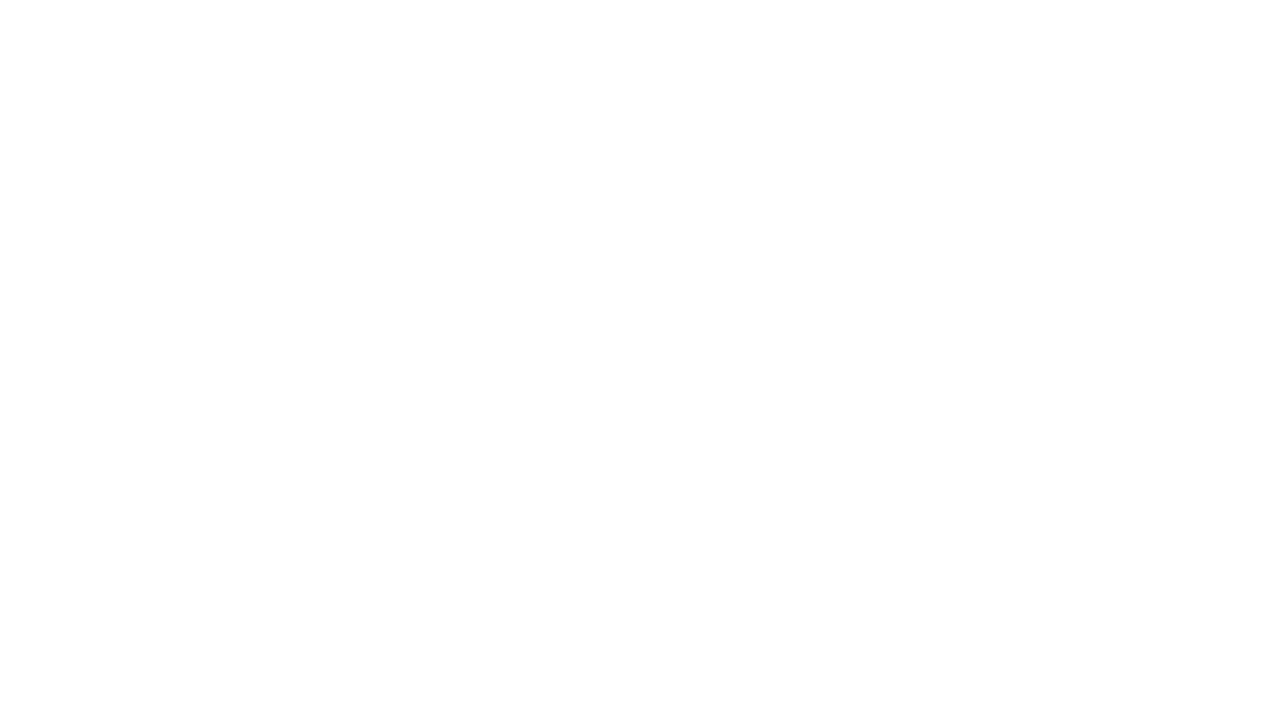
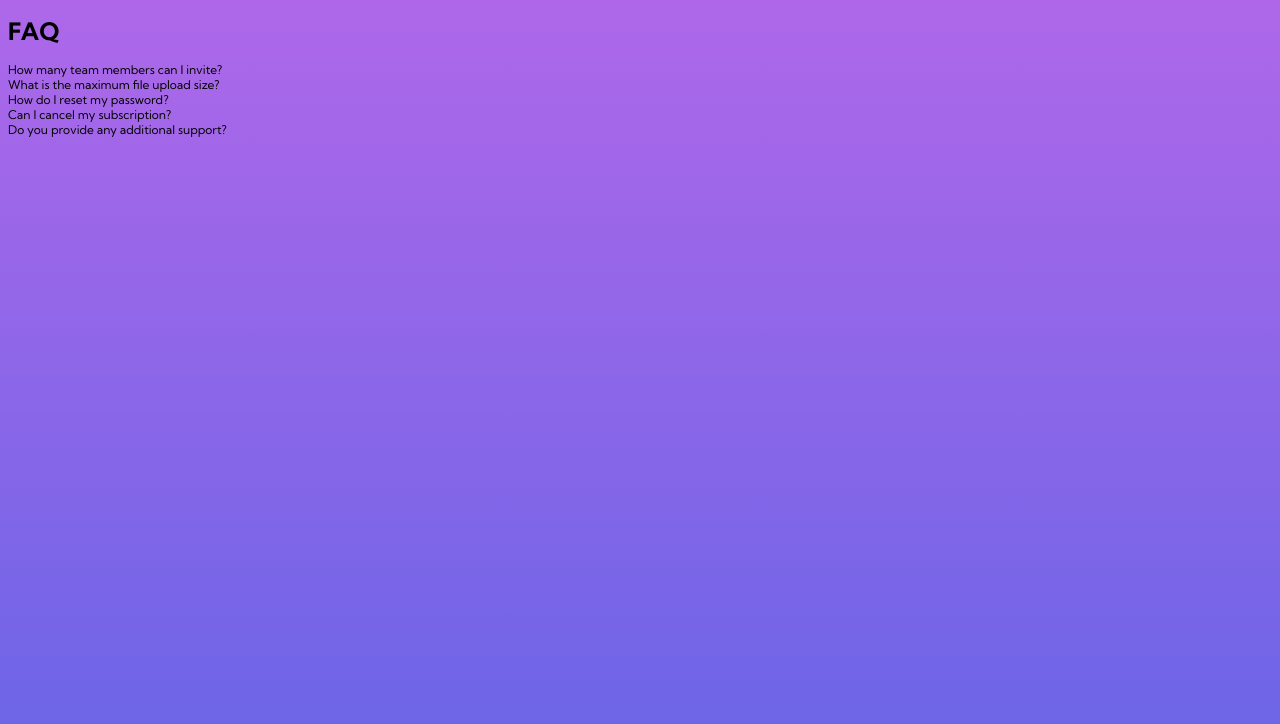
Before and after one commit to rmpcoding/frontend-faq-page, a plain HTML site: page index.html in a window 1280 px wide. Drawn offline with Linux system fonts and the light colour scheme.

Commit message:
Adds styled background, font-family, and div questions to page

```diff
--- a/index.html
+++ b/index.html
@@ -3,8 +3,16 @@
     <head>
         <meta charset="UTF-8" />
         <meta name="viewport" content="width=device-width, initial-scale=1.0" />
+        <link href="https://fonts.googleapis.com/css2?family=Kumbh+Sans:wght@400;700&display=swap" rel="stylesheet">
         <link rel="stylesheet" href="styles.css" />
         <title>FAQ Accordion Card</title>
     </head>
-    <body></body>
+    <body>
+        <h1>FAQ</h1>
+        <div>How many team members can I invite?</div>
+        <div>What is the maximum file upload size?</div>
+        <div>How do I reset my password?</div>
+        <div>Can I cancel my subscription?</div>
+        <div>Do you provide any additional support?</div>
+    </body>
 </html>
--- a/styles.css
+++ b/styles.css
@@ -1,3 +1,10 @@
-* body {
+* {
   box-sizing: border-box;
 }
+
+body {
+  height: 100vh;
+  background-image: linear-gradient(hsl(273, 75%, 66%), hsl(240, 73%, 65%));
+  font-family: 'Kumbh Sans', sans-serif;
+  font-size: 12px;
+}
```
